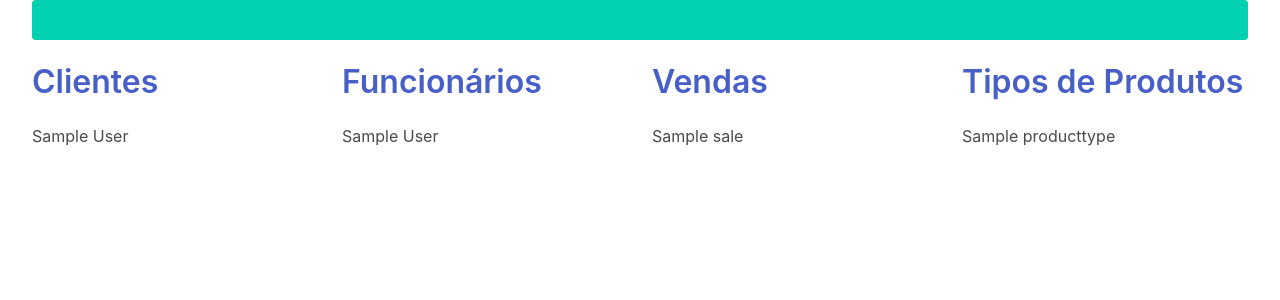
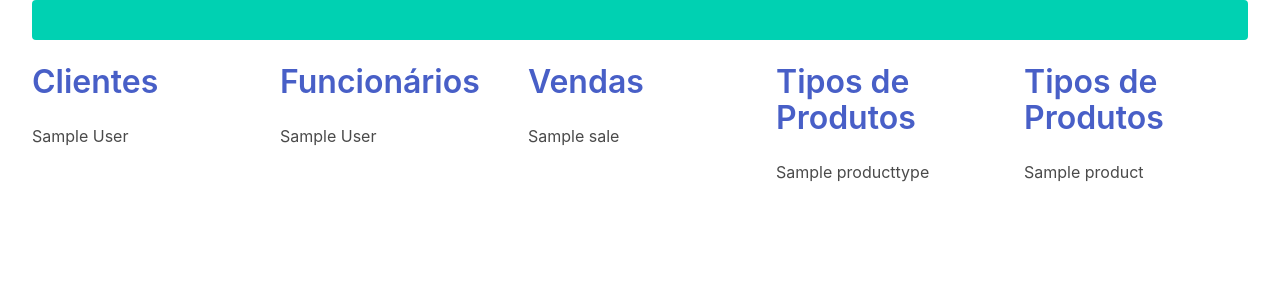
Before and after one commit to rg3915/django-tenants-tutorial, a Django app: template backend/core/templates/index.html in a window 1280 px wide. Shown: the top 300 px of the page. Run offline with Django 4.2, Linux system fonts and the light colour scheme; tables that the repository leaves empty hold one stand-in row (values such as "Sample post"); the template is opened without the code that fills it: values that come from a table or form of the project are taken from there, most other values are stand-ins (such as "Sample title", 1, 10 or a date in 2020); parts of the project's set-up code (start-up, migrations or seed data) failed here and were passed over.

Commit message:
enxerga dados da public a partir da tenant

```diff
--- a/backend/core/templates/index.html
+++ b/backend/core/templates/index.html
@@ -42,5 +42,15 @@
         {% endfor %}
       </ul>
     </div>
+    <div class="column">
+      <h1 class="title">
+        <a href="{% url 'product:product_type_list' %}">Tipos de Produtos</a>
+      </h1>
+      <ul>
+        {% for product in public_product_types %}
+          <li>{{ product }}</li>
+        {% endfor %}
+      </ul>
+    </div>
   </div>
 {% endblock content %}
```
Also changed, not shown: backend/core/views.py (+11 -0 lines).
